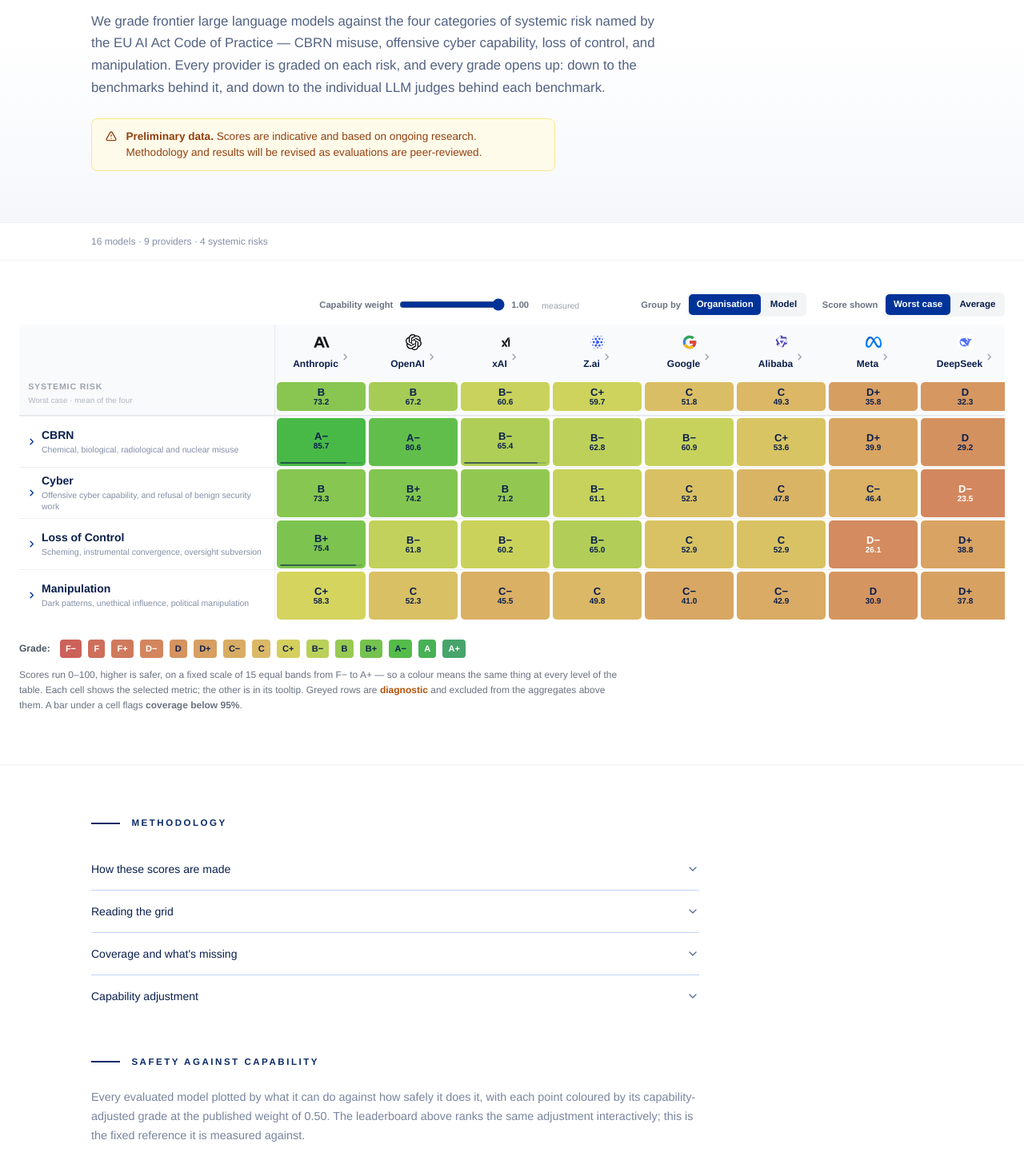
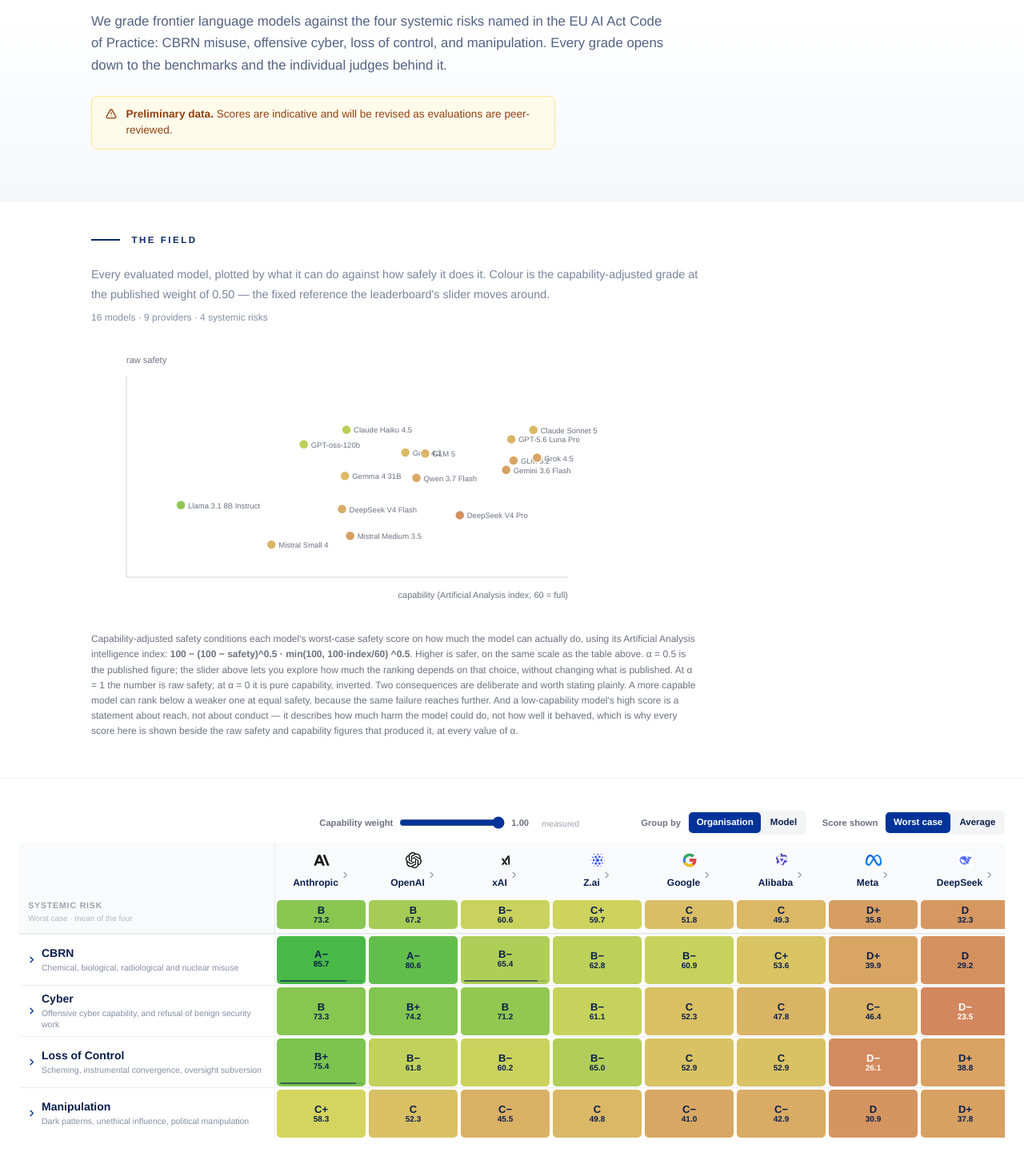
Before and after one commit to EuroSafeAI/eurosafeai.github.io, a React (Vite) app: page /certificate in a window 1280 px wide. Shown: the part 260-1706 px from the top of the page at 80% size. Built offline with nearby package versions, Linux system fonts and the light colour scheme; the HTML template or start-up script is replaced by a standard one.

Commit message:
refactor(certificate): lead with the field scatter

```diff
--- a/src/pages/CertificatePage.tsx
+++ b/src/pages/CertificatePage.tsx
@@ -90,11 +90,9 @@
             animate={{ opacity: 1, y: 0 }}
             transition={{ duration: 0.6, ease: [0.16, 1, 0.3, 1], delay: 0.15 }}
           >
-            We grade frontier large language models against the four categories of systemic risk
-            named by the EU AI Act Code of Practice — CBRN misuse, offensive cyber capability, loss
-            of control, and manipulation. Every provider is graded on each risk, and every grade
-            opens up: down to the benchmarks behind it, and down to the individual LLM judges behind
-            each benchmark.
+            We grade frontier language models against the four systemic risks named in the EU AI
+            Act Code of Practice: CBRN misuse, offensive cyber, loss of control, and manipulation.
+            Every grade opens down to the benchmarks and the individual judges behind it.
           </motion.p>
           <motion.div
             style={{
@@ -119,19 +117,26 @@
             </svg>
             <span>
               <strong style={{ fontWeight: 700 }}>Preliminary data.</strong> Scores are indicative and
-              based on ongoing research. Methodology and results will be revised as evaluations are
-              peer-reviewed.
+              will be revised as evaluations are peer-reviewed.
             </span>
           </motion.div>
         </div>
       </section>
 
-      {/* Counts */}
-      <section style={{ background: "#ffffff", borderBottom: "1px solid rgba(10,31,77,0.06)" }}>
-        <div className="mx-auto px-6" style={{ maxWidth: "1100px", padding: "0.85rem 1.5rem" }}>
-          <p style={{ fontSize: "0.75rem", color: "rgba(10,31,77,0.5)" }}>
+      {/* The Field */}
+      <section style={{ background: "#ffffff", borderBottom: "1px solid rgba(10,31,77,0.06)", padding: "2.5rem 0 3rem" }}>
+        <div className="mx-auto px-6" style={{ maxWidth: "1100px" }}>
+          <SectionEyebrow as="h2">The Field</SectionEyebrow>
+          <p style={{ fontSize: "0.9rem", lineHeight: 1.7, color: "rgba(10,31,77,0.55)", marginBottom: "0.5rem", maxWidth: 760 }}>
+            Every evaluated model, plotted by what it can do against how safely it does it. Colour
+            is the capability-adjusted grade at the published weight of{" "}
+            {CAPABILITY_EXPONENT.toFixed(2)} — the fixed reference the leaderboard's slider moves
+            around.
+          </p>
+          <p style={{ fontSize: "0.75rem", color: "rgba(10,31,77,0.5)", marginBottom: "1.25rem" }}>
             {MODELS.length} models · {providerCount} providers · 4 systemic risks
           </p>
+          <CapabilityAdjustedSection models={MODELS} />
         </div>
       </section>
 
@@ -149,17 +154,6 @@
             <SectionEyebrow as="h2">Methodology</SectionEyebrow>
             <Methodology />
           </div>
-
-          <div style={{ marginTop: "3rem" }}>
-            <SectionEyebrow>Safety Against Capability</SectionEyebrow>
-            <p style={{ fontSize: "0.9rem", lineHeight: 1.7, color: "rgba(10,31,77,0.55)", marginBottom: "1.25rem", maxWidth: 760 }}>
-              Every evaluated model plotted by what it can do against how safely it does it, with
-              each point coloured by its capability-adjusted grade at the published weight of{" "}
-              {CAPABILITY_EXPONENT.toFixed(2)}. The leaderboard above ranks the same adjustment
-              interactively; this is the fixed reference it is measured against.
-            </p>
-            <CapabilityAdjustedSection models={MODELS} />
-          </div>
         </div>
       </section>
     </div>
```
Also changed, not shown: 1 other file (tests, documents, lock files or other folders).
